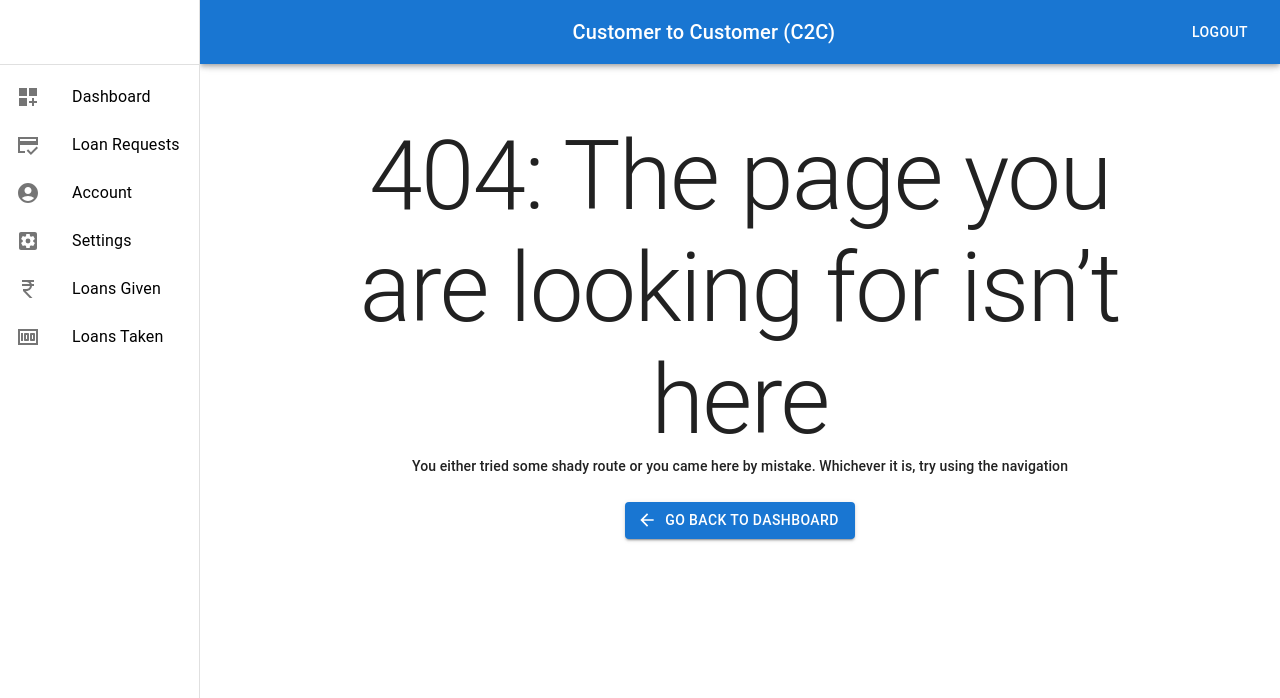
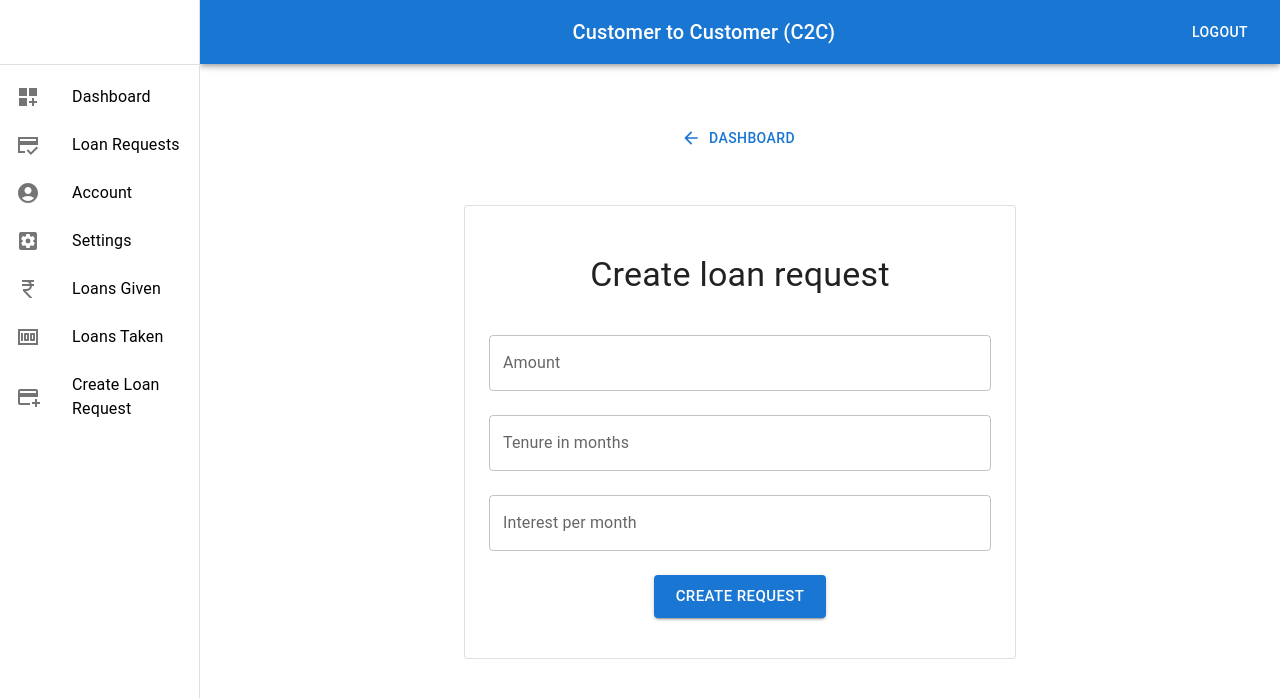
Before and after one commit to aadharkansal/C2C, a React (Create React App) app in the folder frontend/: page /loans/create in a window 1280 px wide. Shown: the top 698 px of the page. Built offline with nearby package versions, Linux system fonts and the light colour scheme; sample sign-in values are in the browser's storage.

Commit message:
add loan bids, create loan request page

```diff
--- a/frontend/src/App.js
+++ b/frontend/src/App.js
@@ -10,6 +10,7 @@ import LoansGiven from "./components/pages/LoanGiven";
 import LoansTaken from "./components/pages/LoanTaken";
 import Account from "./components/pages/Account";
 import PrivateRoutes from "./utility/PrivateRoutes";
+import LoanCreate from "./components/pages/LoanCreate";
 import { AuthProvider } from './context/AuthContext'
 
 function App() {
@@ -23,6 +24,7 @@ function App() {
             <Route path="/loans/given" element={<PrivateRoutes><LoansGiven /></PrivateRoutes>} />
             <Route path="/loans/taken" element={<PrivateRoutes><LoansTaken /></PrivateRoutes>} />
             <Route path="/account" element={<PrivateRoutes><Account /></PrivateRoutes>} />
+            <Route path="/loans/create" element={<PrivateRoutes><LoanCreate /></PrivateRoutes>} />
             <Route path="/login" element={<Login />} />
             <Route path="/register" element={<Register />} />
             <Route path="/*" element={<NotFound />} />
--- a/frontend/src/components/layout/Layout.js
+++ b/frontend/src/components/layout/Layout.js
@@ -4,6 +4,7 @@ import CurrencyRupeeSharpIcon from '@mui/icons-material/CurrencyRupeeSharp';
 import DashboardCustomizeSharpIcon from '@mui/icons-material/DashboardCustomizeSharp';
 import MenuIcon from '@mui/icons-material/Menu';
 import MoneyIcon from '@mui/icons-material/Money';
+import AddCardIcon from '@mui/icons-material/AddCard';
 import SettingsApplicationsSharpIcon from '@mui/icons-material/SettingsApplicationsSharp';
 import {
     AppBar,
@@ -56,7 +57,12 @@ const SideBarItems = [
         name: "Loans Taken",
         to: "loans/taken",
         icon: <MoneyIcon />
-    }
+    },
+    {
+        name: "Create Loan Request",
+        to: "loans/create",
+        icon: <AddCardIcon />
+    },
 ];
 
 const ResponsiveDrawer = (props) => {
--- a/frontend/src/components/loan/LoanTakenResult.js
+++ b/frontend/src/components/loan/LoanTakenResult.js
@@ -15,7 +15,7 @@ const style = {
     top: '50%',
     left: '50%',
     transform: 'translate(-50%, -50%)',
-    width: 700,
+    width: 750,
     bgcolor: 'background.paper',
     border: '2px solid #000',
     boxShadow: 24,
@@ -39,12 +39,13 @@ const LoanTakenResult = ({ customers }) => {
     };
 
     const handleSubmit = async (bidID) => {
+        console.log(bidID);
+        console.log(loanID);
         let response = await fetch('http://127.0.0.1:8000/loans/bid/' + String(loanID) + '/confirm', {
             method: 'POST',
             headers: {
                 'Content-Type': 'application/json',
                 Authorization: "Bearer " + String(authTokens.token),
-                loan_request_id
             },
             body: JSON.stringify({ 'loan_request_id': bidID })
         })
@@ -52,18 +53,22 @@ const LoanTakenResult = ({ customers }) => {
 
         if (data.status === 201) {
             alert("Bid Accepted");
+            window.location.reload();
         } else {
             alert('Something went wrong!');
         }
     }
 
-    const bids_list = <TableContainer component={Paper}>
+    const bids_list =
+        bids.length ? <TableContainer component={Paper}>
             <Table sx={{ minWidth: 650 }} aria-label="simple table">
                 <TableHead>
                     <TableRow>
-                    <TableCell align="right">email</TableCell>
-                    <TableCell align="right">tenure&nbsp;(g)</TableCell>
-                    <TableCell align="right">interest&nbsp;(g)</TableCell>
+                        <TableCell align="right">Loan Date</TableCell>
+                        <TableCell align="right">Repayment Date</TableCell>
+                        <TableCell align="right">Amount to be paid</TableCell>
+                        <TableCell align="right">tenure</TableCell>
+                        <TableCell align="right">interest</TableCell>
                         <TableCell align="right"></TableCell>
                     </TableRow>
                 </TableHead>
@@ -75,7 +80,7 @@ const LoanTakenResult = ({ customers }) => {
                         >
                             <TableCell align="right">{bid.offered_by.email}</TableCell>
                             <TableCell align="right">{bid.tenure}</TableCell>
-                        <TableCell align="right">{bid.interest}</TableCell>
+                            <TableCell align="right">{bid.offered_interest}</TableCell>
                             <TableCell align="right">
                                 <Button
                                     variant="contained"
@@ -88,7 +93,7 @@ const LoanTakenResult = ({ customers }) => {
                     ))}
                 </TableBody>
             </Table>
-    </TableContainer>
+        </TableContainer> : <p>No BIDS</p>
 
     return (
         <Paper>
@@ -98,7 +103,10 @@ const LoanTakenResult = ({ customers }) => {
                         <TableHead>
                             <TableRow>
                                 <TableCell>
-                                    Date of application
+                                    Loan Date
+                                </TableCell>
+                                <TableCell>
+                                    Loan Repayment Date
                                 </TableCell>
                                 <TableCell>
                                     Loan Tenure
@@ -108,6 +116,9 @@ const LoanTakenResult = ({ customers }) => {
                                 </TableCell>
                                 <TableCell>
                                     Amount
+                                </TableCell>
+                                <TableCell>
+                                    Amount to be paid
                                 </TableCell>
                                 <TableCell>
                                     Lender email
@@ -121,7 +132,10 @@ const LoanTakenResult = ({ customers }) => {
                                     key={customer.id}
                                 >
                                     <TableCell>
-                                        {customer.loan_approved_date}
+                                        {customer.loan_approved_date ? customer.loan_approved_date : "--"}
+                                    </TableCell>
+                                    <TableCell>
+                                        {customer.loan_payment_date ? customer.loan_payment_date : "--"}
                                     </TableCell>
                                     <TableCell>
                                         {customer.tenure}
@@ -133,12 +147,15 @@ const LoanTakenResult = ({ customers }) => {
                                         {customer.amount}
                                     </TableCell>
                                     <TableCell>
+                                        {customer.amount_to_pay ? customer.amount_to_pay : "--"}
+                                    </TableCell>
+                                    <TableCell>
                                         {customer.is_approved ? customer.approved_by.email
                                             : <Button variant="contained" onClick={() => {
-                                                // setBids(customer.requests)
+                                                setBids(customer.bids)
                                                 setLoanID(customer.id)
                                             }}
-                                            > Give Loan </Button>
+                                            > View Bids </Button>
                                         }
                                     </TableCell>
                                 </TableRow>
--- /dev/null
+++ b/frontend/src/components/pages/LoanCreate.js
@@ -0,0 +1,126 @@
+import ArrowBackIcon from '@mui/icons-material/ArrowBack';
+import {
+    Box,
+    Button,
+    Container, Paper,
+    TextField,
+    Typography
+} from '@mui/material';
+import { useState, useContext } from "react";
+import { Helmet } from "react-helmet";
+import { NavLink } from "react-router-dom";
+import AuthContext from '../../context/AuthContext';
+
+const LoanCreate = () => {
+    let { authTokens } = useContext(AuthContext)
+
+    const handleSubmit = async (e) => {
+        // console.log(isNan(+e.target.amount.value));
+        // console.log(isNan(+e.target.tenure.value));
+        // console.log(isNan(+e.target.interest.value));
+        e.preventDefault();
+        if (isNaN(+e.target.amount.value) == true
+            || isNaN(+e.target.tenure.value) == true
+            || isNaN(+e.target.interest.value) == true) {
+            alert("Please enter valid value");
+            return;
+        }
+
+        let response = await fetch('http://127.0.0.1:8000/loans/', {
+            method: 'POST',
+            headers: {
+                'Content-Type': 'application/json',
+                Authorization: "Bearer " + String(authTokens.token)
+            },
+            body: JSON.stringify({ 'amount': e.target.amount.value, 'tenure': e.target.tenure.value, 'interest': e.target.interest.value, 'applied_by': String(authTokens.id) })
+        })
+
+        let data = await response
+        console.log(data);
+        if (data.status === 201) {
+            alert("Loan Request Created");
+        } else {
+            alert('Something went wrong!');
+        }
+    }
+
+    return (
+        <>
+            <Helmet>
+                <title>Login</title>
+            </Helmet>
+            <Box
+                component="main"
+                sx={{
+                    alignItems: 'center',
+                    display: 'flex',
+                    flexGrow: 1,
+                    minHeight: '100%'
+                }}
+            >
+                <Container maxWidth="sm">
+                    <NavLink
+                        to="/"
+                        style={{ textDecoration: 'none' }}
+                    >
+                        <Button
+                            component="p"
+                            startIcon={<ArrowBackIcon fontSize="small" />}
+                        >
+                            Dashboard
+                        </Button>
+                    </NavLink>
+                    <Paper variant="outlined" sx={{ my: { xs: 3, md: 6 }, p: { xs: 2, md: 3 } }}>
+                        <form onSubmit={handleSubmit}>
+                            <Box sx={{ my: 3 }}>
+                                <Typography
+                                    color="textPrimary"
+                                    variant="h4"
+                                >
+                                    Create loan request
+                                </Typography>
+                            </Box>
+                            <TextField
+                                fullWidth
+                                label="Amount"
+                                margin="normal"
+                                name="amount"
+                                type="text"
+                                variant="outlined"
+                            />
+                            <TextField
+                                fullWidth
+                                label="Tenure in months"
+                                margin="normal"
+                                name="tenure"
+                                type="text"
+                                variant="outlined"
+                            />
+                            <TextField
+                                fullWidth
+                                label="Interest per month"
+                                margin="normal"
+                                name="interest"
+                                type="text"
+                                variant="outlined"
+                            />
+                            <Box sx={{ py: 2 }}>
+                                <Button
+                                    color="primary"
+                                    size="large"
+                                    type="submit"
+                                    variant="contained"
+                                >
+                                    Create Request
+                                </Button>
+                            </Box>
+                        </form>
+                    </Paper>
+
+                </Container>
+            </Box>
+        </>
+    );
+};
+
+export default LoanCreate;
--- a/frontend/src/context/AuthContext.js
+++ b/frontend/src/context/AuthContext.js
@@ -21,11 +21,10 @@ export const AuthProvider = ({ children }) => {
             body: JSON.stringify({ 'email': e.target.email.value, 'password': e.target.password.value })
         })
         let data = await response.json()
-        console.log("RAJ", e.target.email.value, e.target.password.value, data);
+
         if (response.status === 200) {
             setAuthTokens(data.token);
             localStorage.setItem('authTokens', JSON.stringify(data));
-            console.log("RAJK");
             navigate("./");
         } else {
             alert('Something went wrong!');
```
Lines whose indentation alone changed are shown as unchanged.
